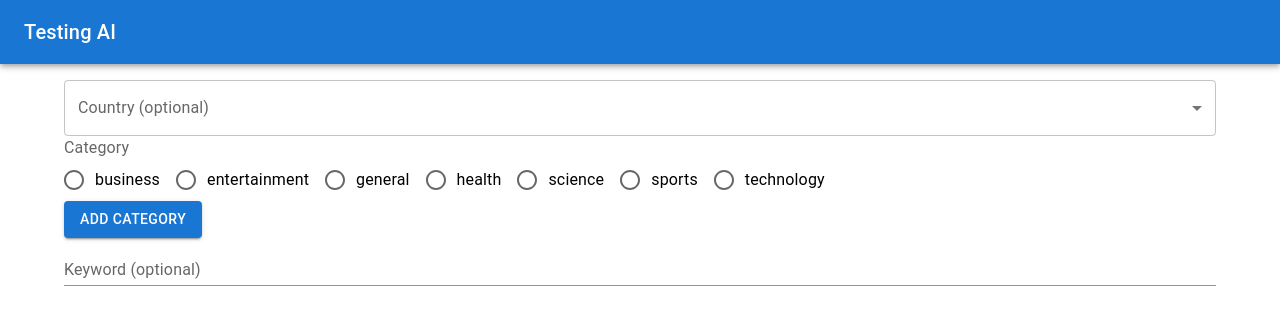
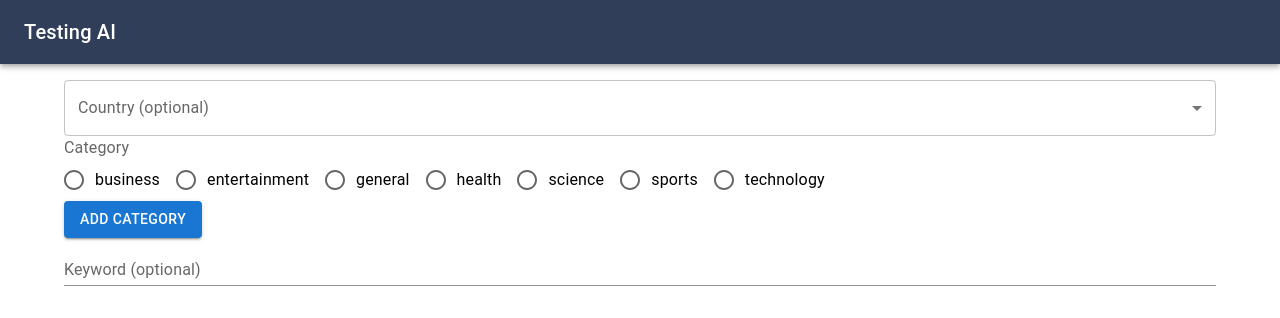
Before and after one commit to Jaymerist/IAintReadingAllThat, a Next.js app in the folder IAintReadingAllThat/news-pages/: page / in a window 1280 px wide. Shown: the top 318 px of the page. Built offline with nearby package versions, Linux system fonts and the light colour scheme.

Commit message:
Update NavBar.js

```diff
--- a/IAintReadingAllThat/news-pages/components/NavBar.js
+++ b/IAintReadingAllThat/news-pages/components/NavBar.js
@@ -6,10 +6,10 @@ import Typography from '@mui/material/Typography'
 
 
 export default function NavBar(props) {
-  return <AppBar position="static">
+  return <AppBar position="static" sx={{backgroundColor: "#313e5a"}} >
     <Toolbar>
       <Link href="/openAiTest/openAiTest">
-        <Typography variant="h6" component="div" sx={{ flexGrow: 1 }}>
+        <Typography variant="h6" component="div" >
           Testing AI
       </Typography></Link>
     </Toolbar>
```
